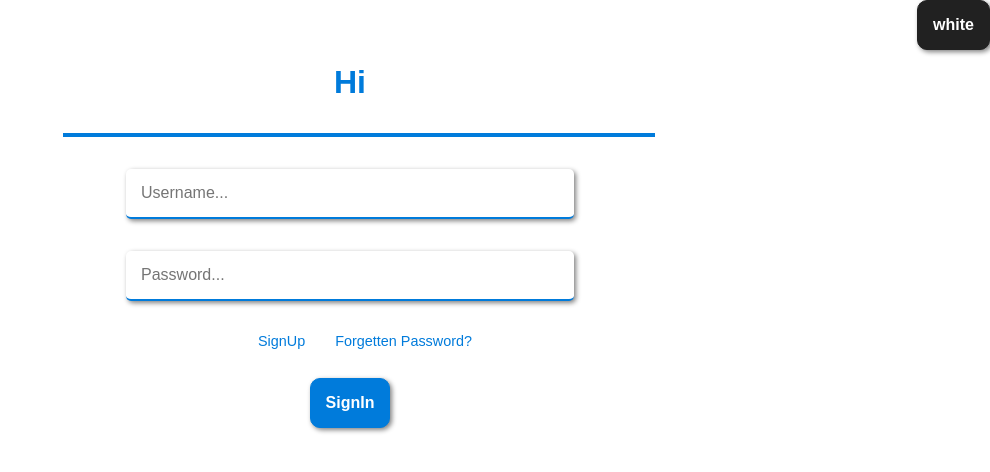
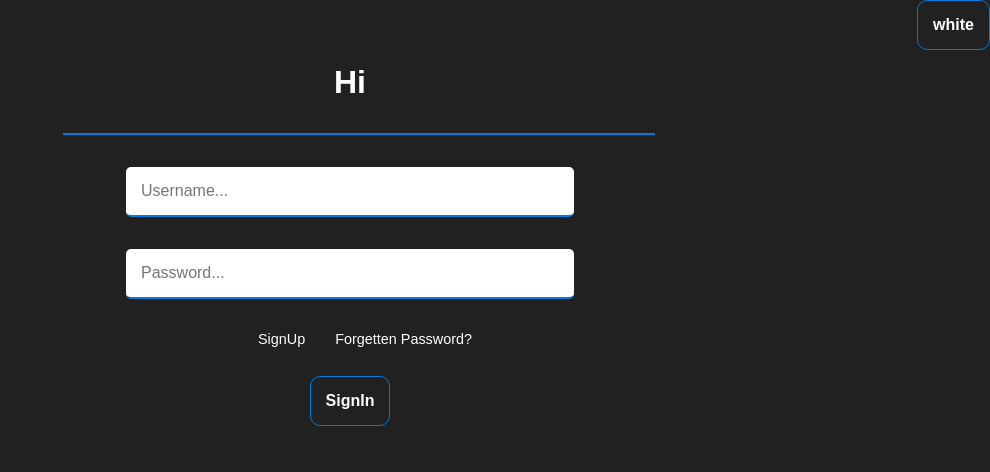
Before and after one commit to RehanAli21/Hi-chat-App, a React (Create React App) app in the folder client/: page / in a window 1280 px wide. Shown: the top 472 px of the page, without its empty margins (290-1280 px from the left). Built offline with nearby package versions, Linux system fonts and the light colour scheme.

Commit message:
Theme Functionality
Now App have dark and light mode

```diff
--- a/client/src/App.js
+++ b/client/src/App.js
@@ -6,8 +6,7 @@ import MainApp from './Components/App'
 
 class App extends Component {
 	state = {
-		theme: 'white',
-		css: 'a'
+		theme: 'white'
 	}
 
 	componentDidMount() {
@@ -17,7 +16,7 @@ class App extends Component {
 
 	changeTheme = () => {
 		const link = document.getElementById('styles')
-		if (this.state.theme === 'white') link.href = 'SignIn.css'
+		if (this.state.theme === 'dark') link.href = 'SignIn.css'
 		else link.href = 'SignIn-dark.css'
 	}
 
--- a/client/src/Components/App.js
+++ b/client/src/Components/App.js
@@ -1,9 +1,30 @@
-import React, { Component } from 'react'
+import React, { useState, useEffect } from 'react'
 import Nav from './AppSubComps/nav'
 import Contacts from './AppSubComps/Contacts'
 import Msgs from './AppSubComps/Msgs'
 
-const App = ({ theme, changethemeState }) => {
+const App = () => {
+	let [theme, setTheme] = useState('white')
+
+	useEffect(() => {
+		changeTheme()
+	})
+
+	const changeTheme = () => {
+		const link = document.getElementById('styles')
+		if (theme === 'white') link.href = 'App.css'
+		else link.href = 'App-dark.css'
+	}
+
+	const changethemeState = () => {
+		setTheme(theme === 'dark' ? 'white' : 'dark')
+		changeTheme()
+		// this.setState(state => ({
+		// 	theme: this.state.theme === 'dark' ? 'white' : 'dark'
+		// }))
+		// this.changeTheme(this.state.theme === 'white' ? 'dark' : 'white')
+	}
+
 	return (
 		<div>
 			<Nav
```
Also changed, not shown: 1 other file (tests, documents, lock files or other folders).
